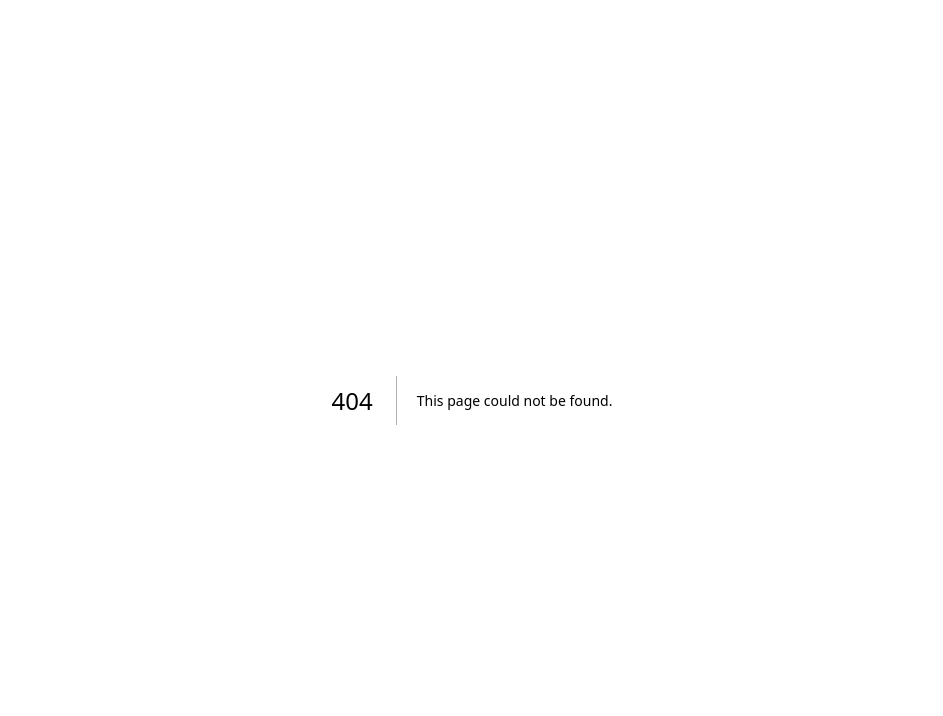
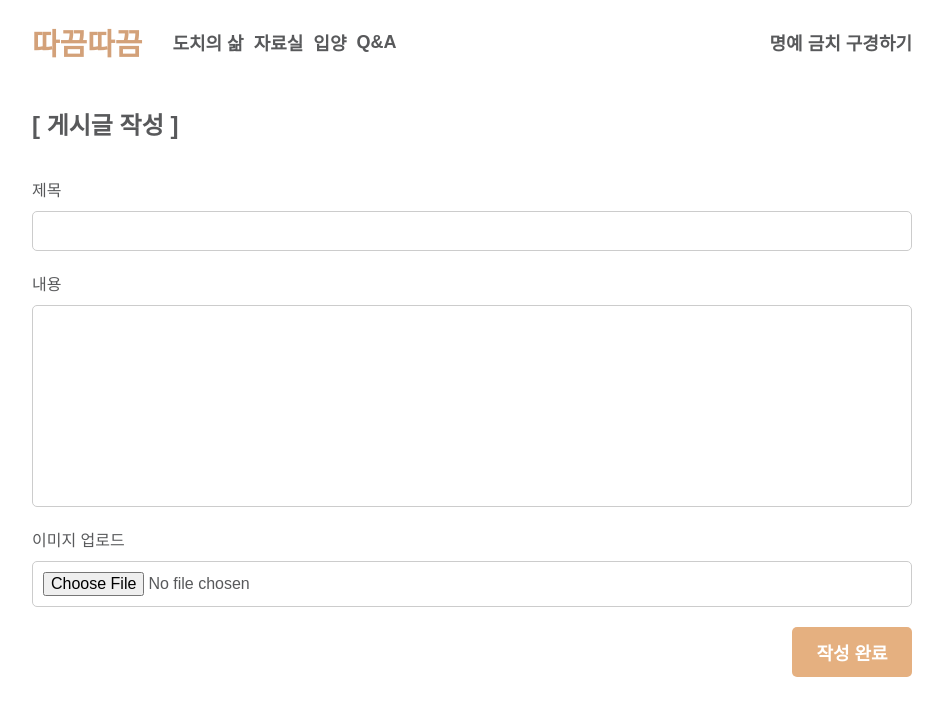
Before and after one commit to sehee-xx/TtakkeumTtakkeum, a Next.js app: page /dochiLifeWrite in a window 1280 px wide. Before the commit this address had no page. Shown: the top 716 px of the page, without its empty margins (168-1111 px from the left). Built offline with nearby package versions, Linux system fonts and the light colour scheme; a web font is replaced by a local one.

Commit message:
Add: 게시글 작성 추가

```diff
--- /dev/null
+++ b/src/app/dochiLifeWrite/page.tsx
@@ -0,0 +1,144 @@
+"use client";
+
+import Header from "@/components/Header";
+import { useRouter } from "next/navigation";
+import { useState } from "react";
+import styled from "styled-components";
+
+const DochiLifeWrite = () => {
+  const router = useRouter();
+  const [imagePreview, setImagePreview] = useState<string | null>(null);
+
+  const handleSubmit = (event: any) => {
+    event.preventDefault();
+    // 게시글 로직 작성 (POST)
+    router.push("/dochiLife");
+  };
+
+  const handleImageChange = (event: React.ChangeEvent<HTMLInputElement>) => {
+    const file = event.target.files?.[0];
+    if (file) {
+      const reader = new FileReader();
+      reader.onloadend = () => {
+        setImagePreview(reader.result as string);
+      };
+      reader.readAsDataURL(file);
+    }
+  };
+
+  const handleDivClick = () => {
+    const form = document.getElementById("writeForm") as HTMLFormElement;
+    if (form) {
+      form.requestSubmit(); // 이 메서드는 버튼 없이 폼을 제출합니다.
+    }
+  };
+
+  return (
+    <WriteWrapper>
+      <Header />
+      <Form id="writeForm" onSubmit={handleSubmit}>
+        <Title>[ 게시글 작성 ]</Title>
+        <Label>
+          제목
+          <Input type="text" required />
+        </Label>
+        <Label>
+          내용
+          <Textarea rows={10} required />
+        </Label>
+        <Label>
+          이미지 업로드
+          <Input type="file" accept="image/*" onChange={handleImageChange} />
+        </Label>
+        {imagePreview && (
+          <ImagePreview src={imagePreview} alt="Image preview" />
+        )}
+        <DivButton onClick={handleDivClick}>작성 완료</DivButton>
+      </Form>
+    </WriteWrapper>
+  );
+};
+
+export default DochiLifeWrite;
+
+const WriteWrapper = styled.div`
+  width: 100%;
+  box-sizing: border-box;
+  padding: 90px 200px;
+
+  @media (max-width: 1200px) {
+    padding: 100px 100px;
+  }
+
+  @media (max-width: 768px) {
+    padding: 100px 50px;
+  }
+
+  @media (max-width: 480px) {
+    padding: 90px 20px 30px 20px;
+  }
+`;
+
+const Form = styled.form`
+  display: flex;
+  flex-direction: column;
+  gap: 20px;
+`;
+
+const Title = styled.h1`
+  font-size: 24px;
+  font-weight: 800;
+  color: #58595b;
+  padding-bottom: 0px;
+`;
+
+const Label = styled.label`
+  font-size: 16px;
+  color: #58595b;
+  display: flex;
+  flex-direction: column;
+  gap: 10px;
+`;
+
+const Input = styled.input`
+  padding: 10px;
+  font-size: 16px;
+  border: 1px solid #ccc;
+  border-radius: 5px;
+`;
+
+const Textarea = styled.textarea`
+  padding: 10px;
+  font-size: 16px;
+  border: 1px solid #ccc;
+  border-radius: 5px;
+  resize: none;
+`;
+
+const ImagePreview = styled.img`
+  width: 100%;
+  max-width: 150px;
+  height: auto;
+  border: 1px solid #ccc;
+  border-radius: 5px;
+`;
+
+const DivButton = styled.div`
+  width: 120px;
+  height: 50px;
+  font-size: 18px;
+  font-weight: 700;
+  color: #ffffff;
+  background-color: #e5b080;
+  display: flex;
+  align-items: center;
+  justify-content: center;
+  border: none;
+  border-radius: 5px;
+  align-self: flex-end;
+  cursor: pointer;
+
+  &:hover {
+    background-color: #d3a179;
+  }
+`;
```
